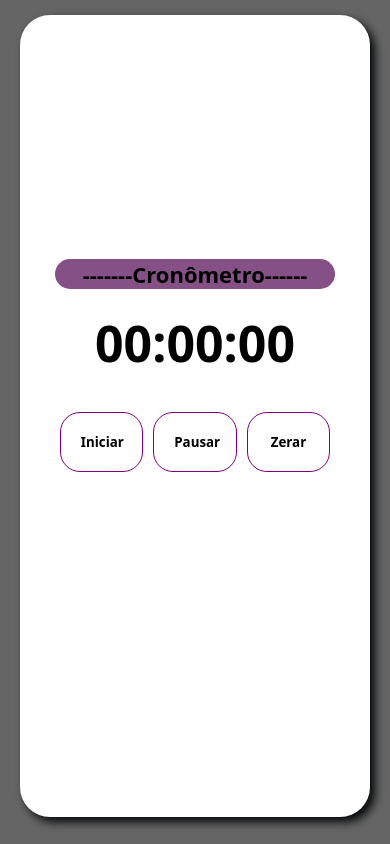
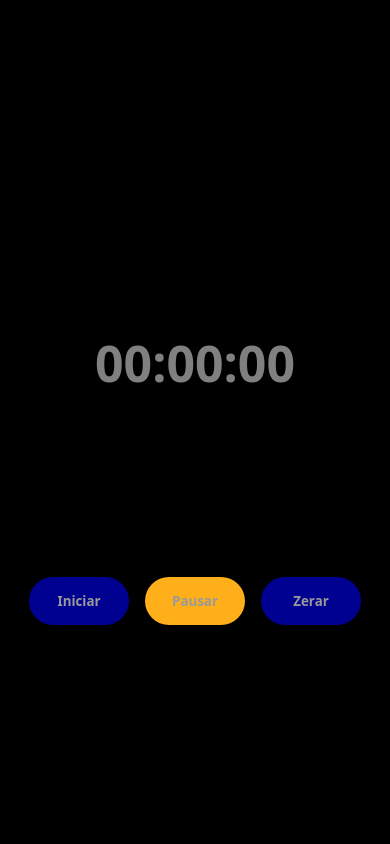
Before and after one commit to DevJavanLuiz/Cronometro, a plain HTML site: page index.html in a window 390 px wide. Drawn offline with Linux system fonts and the light colour scheme.

Commit message:
Add files via upload

```diff
--- a/assets/main.js
+++ b/assets/main.js
@@ -12,6 +12,7 @@ const exibTime = document.querySelector('#time');
 const p = document.createElement('p');
 exibTime.appendChild(p);
 p.innerHTML = '00:00:00';
+p.style.color = 'grey'
 p.style.fontSize = '50px';
 
 let segundos = 0;
@@ -25,26 +26,46 @@ function iniciarRelogio () {
     timer = setInterval(function () {
         segundos++
         p.innerHTML = getSeconds(segundos);
-        p.style.color = 'black';
-    }, 1000);
+    },1000);
 }
+
 
 document.addEventListener('click', function(event){
     const element = event.target;
 
     if(element.classList.contains('iniciar')){
-        clearInterval(timer)
+        clearInterval(timer);
         iniciarRelogio();
+        document.querySelector('.iniciar').disabled = true;
+        p.style.color = 'rgb(96, 96, 255)'
+        exibTime.style.boxShadow = '0px 2px 20px 0px rgb(93, 93, 251)';
+        exibTime.style.border = '3px solid  rgb(44, 19, 229)'
+        iniciar.style.boxShadow = '0px 2px 20px 0px rgb(96, 96, 255)'
+        iniciar.style.transform = 'scale(0.9)'
+        iniciar.style.backgroundColor = 'rgba(0, 0, 145, 0.292)';
     }
 
     if(element.classList.contains('pausar')){
         clearInterval(timer);
-        p.style.color = 'rgb(189, 21, 189)'    }
+        p.style.color = 'orange'
+        document.querySelector('.iniciar').disabled = false;
+        iniciar.style.backgroundColor = 'rgb(0, 0, 145)'
+        exibTime.style.boxShadow = '0px 2px 20px 0px orange'
+        iniciar.style.transform = 'scale(1)'
+        iniciar.style.boxShadow = 'none'
+        exibTime.style.border = '3px solid orange'
+    }
 
     if(element.classList.contains('zerar')){
         clearInterval(timer);
         p.innerHTML = '00:00:00'
         segundos = 0;
-        p.style.color = 'black'
+        p.style.color = 'grey'
+        document.querySelector('.iniciar').disabled = false;
+        iniciar.style.backgroundColor = 'rgb(0, 0, 145)'
+        iniciar.style.transform = 'scale(1)'
+        iniciar.style.boxShadow = 'none'
+        exibTime.style.boxShadow = 'none'
+        exibTime.style.border = '0'
     }
 })
--- a/assets/style.css
+++ b/assets/style.css
@@ -6,92 +6,103 @@
 }
 
 body {
-    background-color: rgb(102, 101, 101);
+    background-color: rgb(0, 0, 0);
 
 }
 
 .alignment {
     display: flex;
     justify-content: center;
+    align-items: center;
     width: 100vw;
     height: 100vh;
 }
 
-h1{
-    text-align: center;
-    margin-top: -150px;
-    background-color: rgba(79, 2, 79, 0.691);
-    width: 60%;
-    border-radius: 20px;
-    margin-bottom: 20px;
-}
+
 
 
 .result {
-    background-color: white;
     width: 100%;
     max-width: 800px;
-    height: 95%;
-    margin: 15px 20px;
+    height: 100%;
     display: flex;
     flex-direction: column;
     justify-content: center;
     align-items: center;
-    border-radius: 30px;
     font-size: 17px;
     font-weight: bold;
     font-family: system-ui, -apple-system, BlinkMacSystemFont, 'Segoe UI', Roboto, Oxygen, Ubuntu, Cantarell, 'Open Sans', 'Helvetica Neue', sans-serif;
-    box-shadow: 5px 5px 10px  #030708;
 }
 
+#time{
+    padding: 140px 80px;
+    border-radius: 50%;
+    color: grey;
+}
 
 button {
-    background-color: white;
-    border: 1px solid purple;
-    width: 100%;
-    max-width: 300px;
-    padding: 10px;
-    border-radius: 20px;
+    background-color: rgb(0, 0, 145);
+    color: rgb(154, 154, 154);
+    border: 0;
+    border-radius: 50px;
     cursor: pointer;
-    margin: 30px 0px 20px 0px;
     font-family: system-ui, -apple-system, BlinkMacSystemFont, 'Segoe UI', Roboto, Oxygen, Ubuntu, Cantarell, 'Open Sans', 'Helvetica Neue', sans-serif;
     font-weight: bold;
     transition: all 300ms ease-in-out;
 
 }
 button:focus{
-    transform: scale(1.1);
-    box-shadow: 0px 0px 15px 1px rgba(69, 2, 108, 0.695);
+    transform: scale(0.9);
+    border: 0;
+    box-shadow: 0px 2px 20px 0px rgb(96, 96, 255);
+    color: white;
 }
 button:hover{
-    background-color: rgba(79, 2, 79, 0.691);
+    background-color: rgb(0, 0, 95);
     color: white;
-    border: 0;
 }
 
-/* Resposive */
+.pausar{
+    background-color: rgb(255, 175, 26);
+}
+
+.pausar:focus{
+    transform: scale(0.9);
+    border: 0;
+    box-shadow: 0px 2px 20px 0px orange;
+    color: white;
+}
+.pausar:hover{
+    background-color: rgb(255, 177, 32);
+    color: white;
+}
 
 
-@media (max-width: 800px){
-    h1{
-        margin-top: -50px;
-        font-size: 22px;
-        width: 80%;
-    }
-
-}
-    .flex-button{
-    display: flex;
-    margin-left: -10px;
-}
 .flex-button{
     display: flex;
-    margin-left: -10px;
-    padding: 30px;
+    margin-top: 30px;
+    padding: 20px;
+}
+.flex-button button{
+    margin-left: 8px;
+    margin-right: 8px;
+    padding: 15px 0px;
+    width: 100vw;
+    max-width: 150px;
 }
 
-.flex-button button{
-    margin-left: 10px;
-    padding: 20px;
-    margin-top: 5px;
+@media (max-width: 510px) {
+
+    .flex-button button {
+        margin-left: 8px;
+        margin-right: 8px;
+        padding: 15px 0px;
+        width: 100vw;
+        max-width: 100px;
+    }
+    #time{
+        padding: 130px 70px;
+        border-radius: 50%;
+        color: grey;
+    }
 }
--- a/index.html
+++ b/index.html
@@ -9,7 +9,6 @@
 <body>
     <div class="alignment">
     <div class="result">
-        <h1>-------Cronômetro------</h1>
         <div id="time"></div>
         <div class="flex-button">
             <button class="iniciar">Iniciar</button>
```
